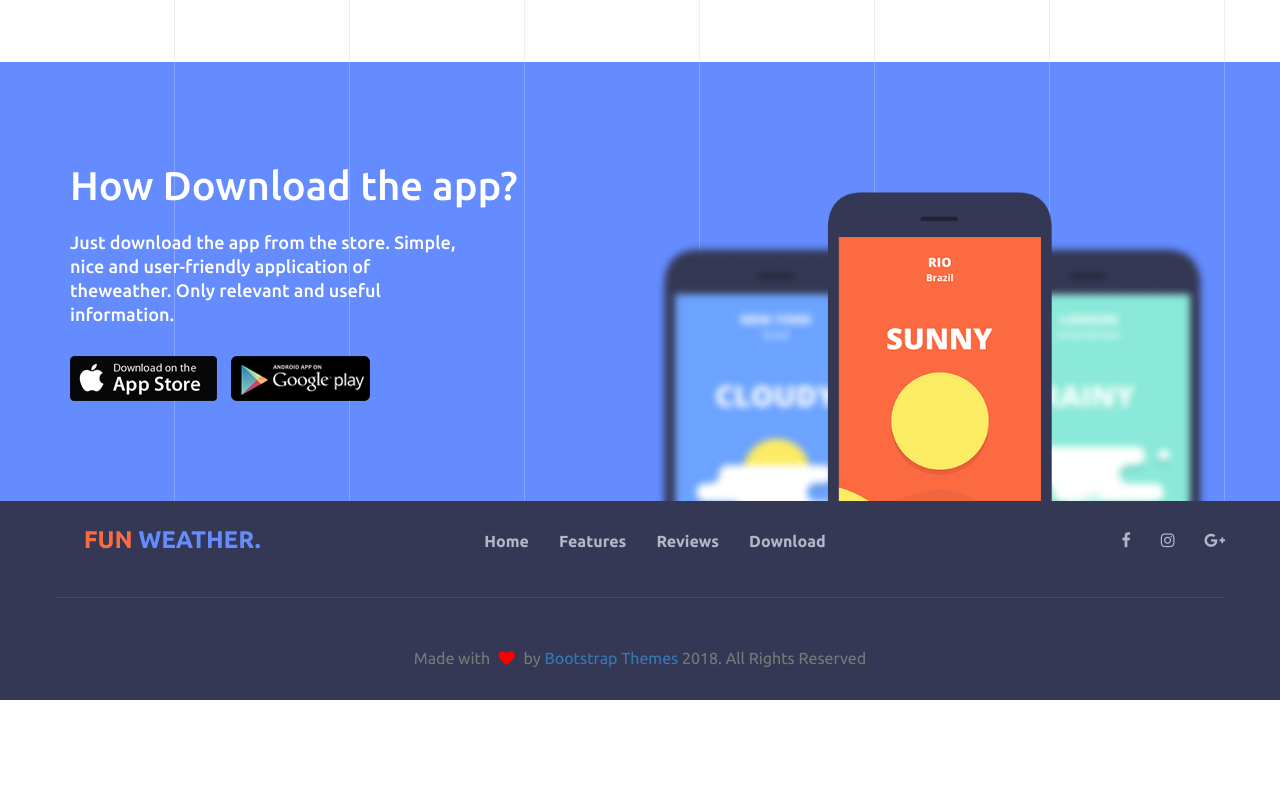
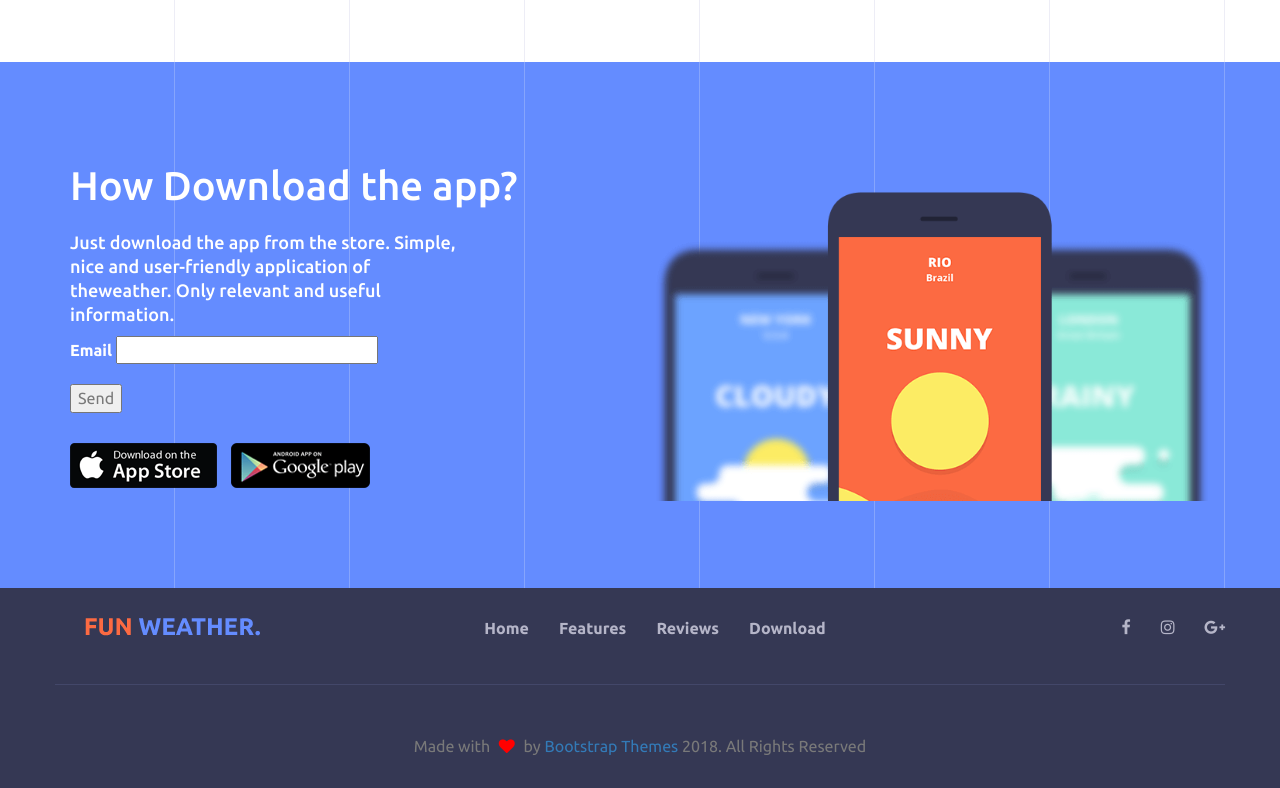
Before and after one commit to simonhoran/basic-static-site-example, a website: page src/index.html in a window 1280 px wide. Shown: the part 5515-6303 px from the top of the page. Before the commit the page ends 6215 px from the top, so only its background shows below. Drawn offline with Linux system fonts and the light colour scheme; files whose address does not match are found by name.

Commit message:
Added a test form

```diff
--- a/src/index.html
+++ b/src/index.html
@@ -385,6 +385,13 @@
                                         Simple, nice and user-friendly application of theweather.
                                         Only relevant and useful information.</h5>
 
+                                        <form name="contact" method="POST" netlify>
+                                              <label class="text-white">Email <input type="email" name="email" /></label>
+                                            </p>
+                                              <button type="submit">Send</button>
+                                            </p>
+                                          </form>
+
                                     <div class="download_app m-top-30">
                                         <a href=""><img src="assets/images/appstor.png" alt="" /></a>
                                         <a href=""><img src="assets/images/googleplay.png" alt="" /></a>
```
